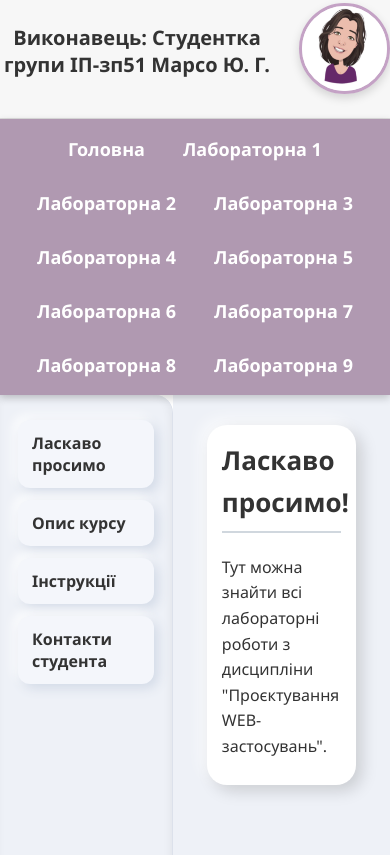
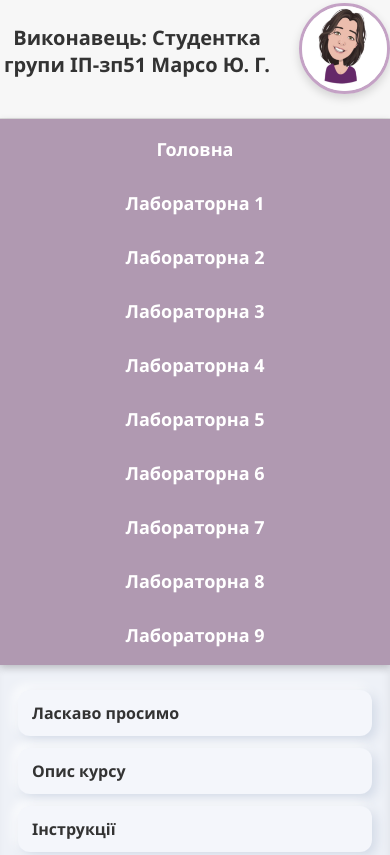
Before and after one commit to yuliiamarso-spec/ip-zpi51-report-yuliia-marso-fiot-2026, a plain HTML site: page index.html in a window 390 px wide. Shown: the part 219-1074 px from the top of the page. Drawn offline with Linux system fonts and the light colour scheme.

Commit message:
Update style.css

```diff
--- a/css/style.css
+++ b/css/style.css
@@ -531,7 +531,35 @@ body {
     border-radius: 14px;
     display: block;
 }
+/* Мобільна версія */
+@media (max-width: 768px) {
+    .content-section {
+        flex-direction: column;
+    }
 
+    .left-side {
+        width: 100%;
+        box-sizing: border-box;
+        border-right: none;
+        border-radius: 0;
+    }
+
+    .right-side {
+        width: 100%;
+        padding: 15px;
+    }
+
+    .info-card {
+        width: 100%;
+        box-sizing: border-box;
+        padding: 20px;
+    }
+
+    .menu {
+        flex-direction: column;
+        align-items: center;
+    }
+}
 header {
     position: sticky;
     top: 0;
```
